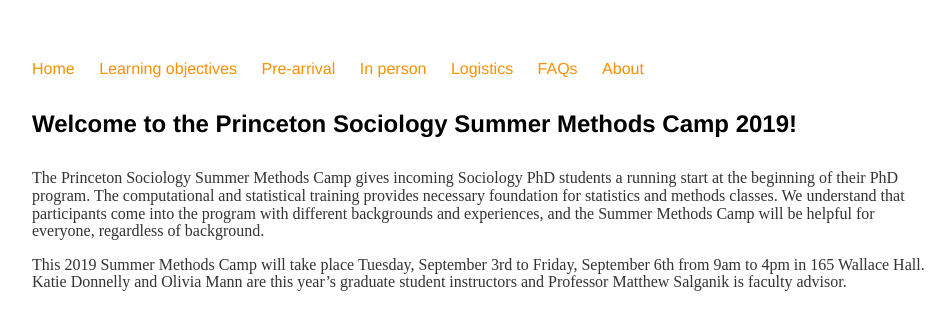
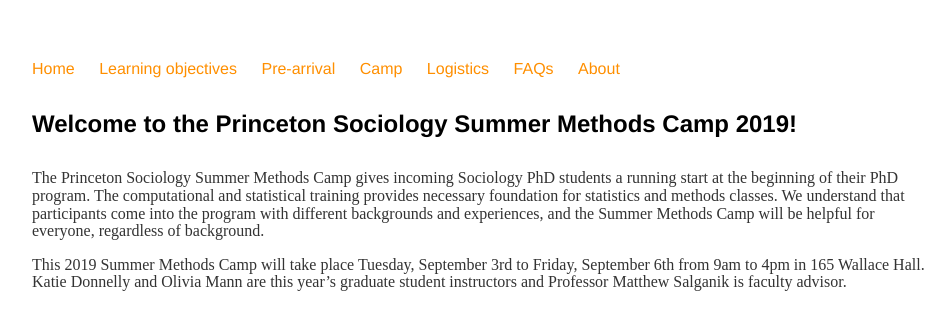
Before and after one commit to bstewart/princeton_methods_camp, a Jekyll site: the page built from index.md, in a window 1280 px wide. Shown: the top 330 px of the page, without its empty margins (160-1111 px from the left). Built offline with Jekyll 4.4.1, drawn with Linux system fonts in a browser that asks for light colours.

Commit message:
update nav for camp

```diff
--- a/_layouts/default.html
+++ b/_layouts/default.html
@@ -14,7 +14,7 @@
 <li><a href="/">Home</a></li>
 <li><a href="/learning-objectives">Learning objectives</a></li>
 <li><a href="/pre-arrival">Pre-arrival</a></li>
-<li><a href="/in-person">In person</a></li>
+<li><a href="/camp">Camp</a></li>
 <li><a href="/logistics">Logistics</a></li>
 <li><a href="/faq">FAQs</a></li>
 <li><a href="/about">About</a></li>
```
